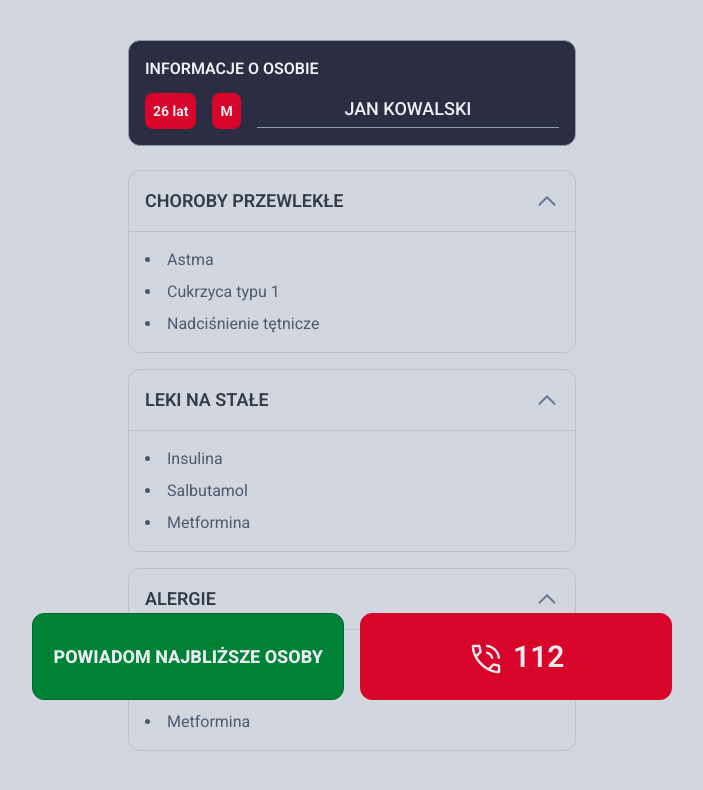
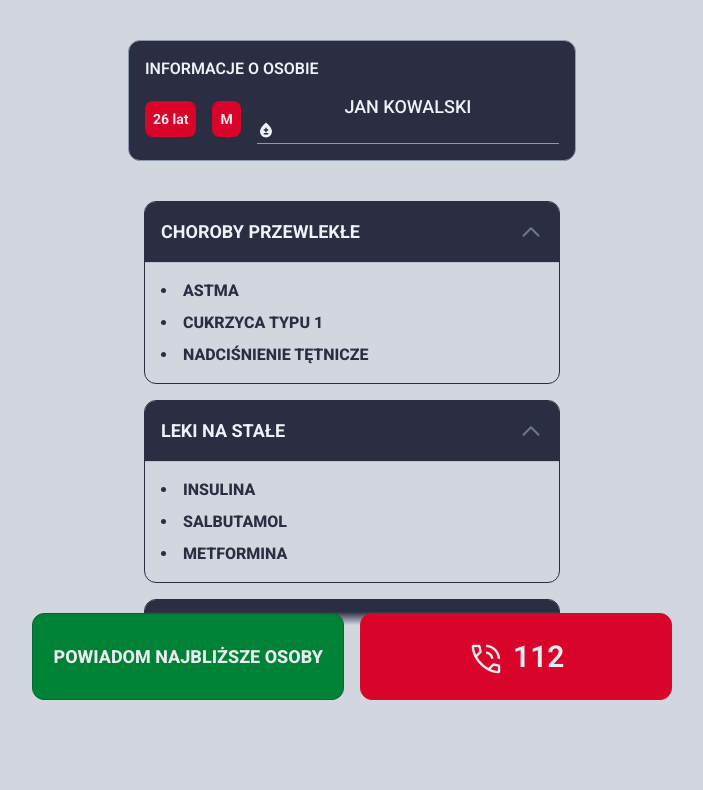
Before and after one commit to krzysiecc/m-niesmiertelnik, a React (Vite) app in the folder frontend/: page / in a window 1280 px wide. Shown: the top 790 px of the page, without its empty margins (288-991 px from the left). Built offline with nearby package versions, Linux system fonts and the light colour scheme.

Commit message:
feat: changes

```diff
--- a/frontend/src/components/MobileView.tsx
+++ b/frontend/src/components/MobileView.tsx
@@ -1,5 +1,6 @@
 import React, {useState} from 'react'
 import MobileNavbar from './MobileNavbar';
+import { MdBloodtype } from "react-icons/md";
 // Ikona strzałki (Chevron) dla rozwijanych sekcji
 const ChevronIcon = ({ isOpen }: { isOpen: boolean }) => (
   <svg
@@ -21,25 +22,37 @@ interface CollapsibleSectionProps {
   title: string;
   children: React.ReactNode;
 }
-
+interface CollapsibleSectionProps {
+  title: string;
+  children: React.ReactNode;
+}
 // Komponent dla rozwijanej sekcji (Akordeon)
 const CollapsibleSection: React.FC<CollapsibleSectionProps> = ({ title, children }) => {
   const [isOpen, setIsOpen] = useState(true);
 
   return (
-    <div className="bg-gray-800 rounded-xl overflow-hidden border border-gray-700">
+    <div className="bg-gray-800 rounded-xl overflow-hidden border border-blue-500">
       <button
         onClick={() => setIsOpen(!isOpen)}
-        className="w-full flex justify-between items-center p-4 text-left"
+        className="w-full bg-blue-500 flex justify-between items-center p-4 text-left"
+        aria-expanded={isOpen}
       >
-        <h3 className="text-lg font-semibold text-gray-200">{title}</h3>
+        <h3 className="text-lg font-bold text-white-500">{title}</h3>
         <ChevronIcon isOpen={isOpen} />
       </button>
-      {isOpen && (
-        <div className="p-4 border-t border-gray-700">
-          <div className="text-gray-300">{children}</div>
+
+      {/* Kontener do animacji z użyciem CSS grid */}
+      <div
+        className={`grid overflow-hidden transition-all duration-500 ease-in-out ${
+          isOpen ? 'grid-rows-[1fr] opacity-100' : 'grid-rows-[0fr] opacity-0'
+        }`}
+      >
+        <div className="overflow-hidden"> {/* Ten div jest potrzebny, aby uniknąć "ściskania" treści w trakcie animacji */}
+          <div className="p-4 border-t font-extrabold uppercase border-gray-700">
+            <div className="text-blue-500">{children}</div>
+          </div>
         </div>
-      )}
+      </div>
     </div>
   );
 };
@@ -55,14 +68,14 @@ const MobileView = () => {
     gender: "M",
     chronicDiseases: ["Astma", "Cukrzyca typu 1", "Nadciśnienie tętnicze"],
     permanentMedications: ["Insulina", "Salbutamol", "Metformina"],
-	allergies: ["Penicylina", "Orzechy", "Lateks"]
+	allergies: ["Penicylina", "Orzeszki ziemne"]
   };
 
   return (
 	<>
 		<MobileNavbar />
 		<div className="bg-gray-800 min-h-screen text-gray-900 p-5 pt-10 font-family-roboto">
-      <div className="max-w-md mx-auto">
+      	<div className="max-w-md mx-auto">
 
 
 
@@ -74,33 +87,33 @@ const MobileView = () => {
   {`${person.age} ${[2, 3, 4].includes(person.age % 10) && ![12, 13, 14].includes(person.age % 100) ? 'lata' : 'lat'}`}
 </div>
             <div className="bg-red-500 text-sm font-bold p-2 rounded-lg">{person.gender}</div>
-            <div className="flex-1 text-lg font-medium text-white-500 border-b border-gray-500 pb-1 uppercase text-center">{person.name}</div>
+            <div className="flex-1 text-lg font-medium text-white-500 border-b border-gray-500 pb-1 uppercase text-center">{person.name} <MdBloodtype/></div>
           </div>
         </div>
 
         {/* === Sekcje Rozwijane === */}
-        <div className="space-y-4">
+        <div className="rounded-xl scrollbar-hide scroll-fade p-4 overflow-y-auto max-h-[55vh] space-y-4">
             <CollapsibleSection title="CHOROBY PRZEWLEKŁE">
                 <ul className="list-disc list-inside space-y-2">
-                    {person.chronicDiseases.map((disease) => <li key={disease}>{disease}</li>)}
+                    {(person.chronicDiseases.length !== 0)? person.chronicDiseases.map((disease) => <li key={disease}>{disease}</li>) : <li>Brak danych</li>}
                 </ul>
             </CollapsibleSection>
 
             <CollapsibleSection title="LEKI NA STAŁE">
                 <ul className="list-disc list-inside space-y-2">
-                    {person.permanentMedications.map((med) => <li key={med}>{med}</li>)}
+                    {(person.permanentMedications.length !== 0)? person.permanentMedications.map((med) => <li key={med}>{med}</li>) : <li>Brak danych</li>}
                 </ul>
             </CollapsibleSection>
 
 			<CollapsibleSection title="ALERGIE">
                 <ul className="list-disc list-inside space-y-2">
-                    {person.permanentMedications.map((allergies) => <li key={allergies}>{allergies}</li>)}
+                    {person.allergies.map((allergies) => <li key={allergies}>{allergies}</li>)}
                 </ul>
             </CollapsibleSection>
         </div>
 
 		{/* === Główne Przyciski === */}
-		<div className="p-5 fixed inset-x-0 bottom-0 flex justify-center">
+		<div className="p-5 fixed inset-x-0 bottom-0 flex justify-center ">
 
         <div className="grid grid-cols-2 gap-4 pb-20">
           <button className="bg-green-700 active:bg-green-600 active:transition-colors p-5 border-green-800 border-1 rounded-xl text-center font-extrabold text-[18px]">
--- a/frontend/src/styles/index.css
+++ b/frontend/src/styles/index.css
@@ -75,3 +75,17 @@
   display: inline-block;
   vertical-align: middle;
 }
+
+.scrollbar-hide {
+  scrollbar-width: none; /* Firefox */
+  -ms-overflow-style: none; /* IE/Edge */
+}
+
+.scrollbar-hide::-webkit-scrollbar {
+  display: none; /* Chrome, Safari, Opera */
+}
+
+.scroll-fade {
+  mask-image: linear-gradient(to bottom, transparent 0, black 3%, black 97%, transparent 100%);
+  -webkit-mask-image: linear-gradient(to bottom, transparent 0, black 3%, black 97%, transparent 100%);
+}
```
Also changed, not shown: 1 other file (tests, documents, lock files or other folders).
